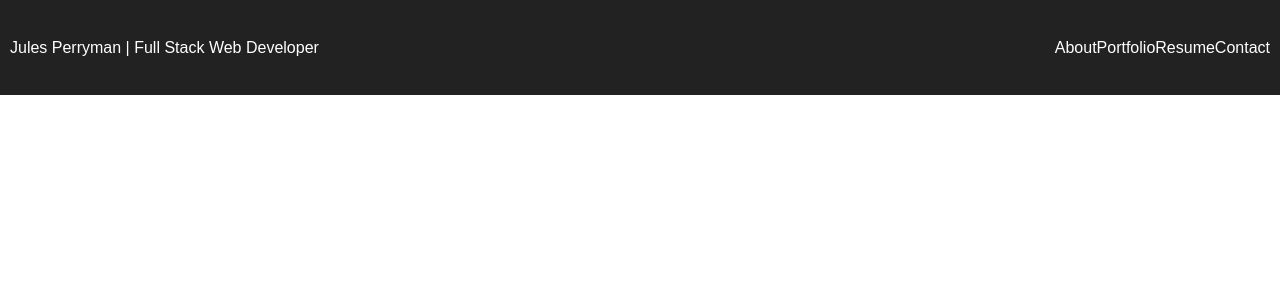
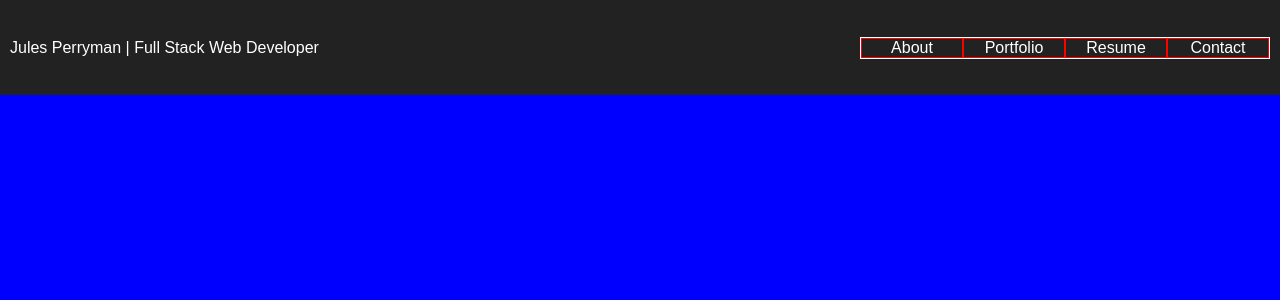
Before and after one commit to jperryman23/personal-website, a React (Create React App) app: page / in a window 1280 px wide. Shown: the top 300 px of the page. Built offline with nearby package versions, Linux system fonts and the light colour scheme.

Commit message:
updates to menu items

```diff
--- a/src/App.css
+++ b/src/App.css
@@ -19,10 +19,20 @@
 
 .App-menu {
     display: flex;
-    justify-content: space-around;
-    align-content: flex-end;
+    justify-content: space-between;
+    border: 1px solid white;
 }
 
+.Menu-item{
+    border: 1px solid red;
+    align-items: center;
+    text-align: center;
+    width: 100px;
+}
+
+body{
+    background-color: blue;
+}
 .App-intro {
   font-size: large;
 }
--- a/src/App.js
+++ b/src/App.js
@@ -12,10 +12,10 @@ class App extends Component {
                     </div>
 
                     <div className="App-menu">
-                        <div>About</div>
-                        <div>Portfolio</div>
-                        <div>Resume</div>
-                        <div>Contact</div>
+                        <div className="Menu-item">About</div>
+                        <div className="Menu-item">Portfolio</div>
+                        <div className="Menu-item">Resume</div>
+                        <div className="Menu-item">Contact</div>
                     </div>
                 </header>
                 <p className="App-intro"></p>
```
